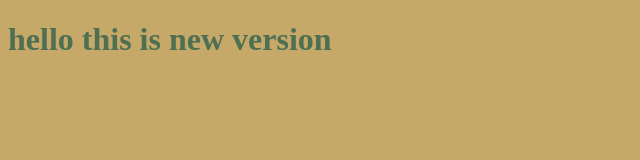
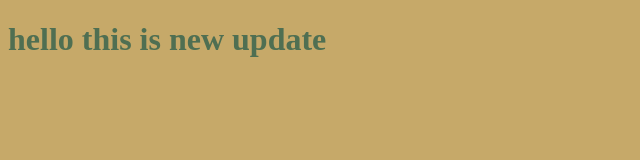
Before and after one commit to miraabdelaziz/myproject, a plain HTML site: page index.html in a window 1280 px wide. Shown: the full height of the page, 0-640 px from the left. Drawn offline with Linux system fonts and the light colour scheme.

Commit message:
edit html file

```diff
--- a/index.html
+++ b/index.html
@@ -5,7 +5,7 @@
 <link rel="stylesheet" href="style.css">
 </head>
 <body>
-   <h1>hello this is new version</h1>
+   <h1>hello this is new update</h1>
 
 
 
```
